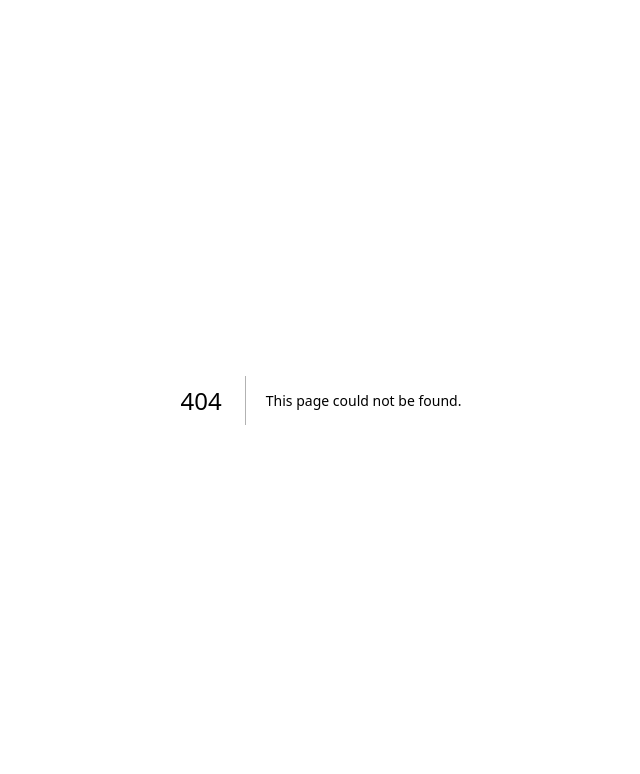
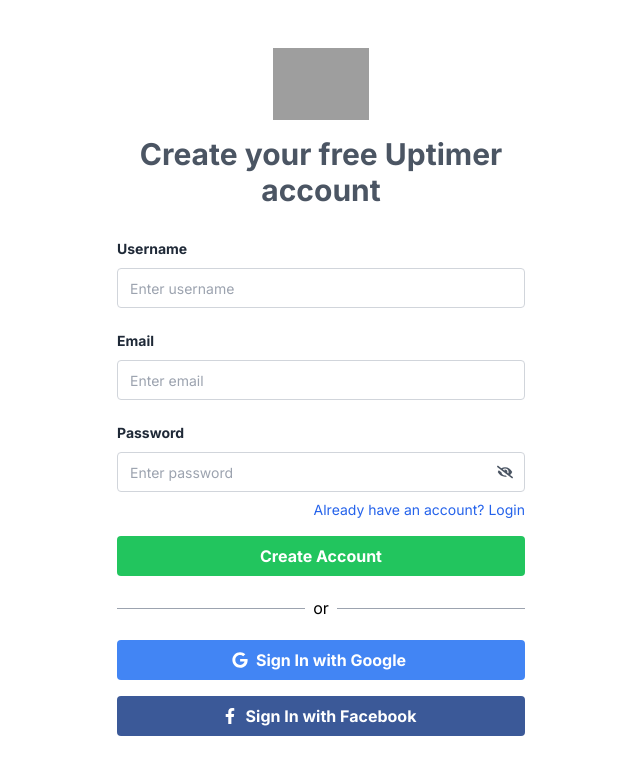
Before and after one commit to mlguels/uptimer-app, a Next.js app in the folder uptimer-client/: page /create-account in a window 1280 px wide. Before the commit this address had no page. Shown: the top 774 px of the page, without its empty margins (319-959 px from the left). Built offline with nearby package versions, Linux system fonts and the light colour scheme; grey boxes are pictures that could not be loaded; what apollo3-cache-persist would draw is missing.

Commit message:
Add sign up page

```diff
--- /dev/null
+++ b/uptimer-client/src/app/(auth)/create-account/page.tsx
@@ -0,0 +1,118 @@
+import { FC, Fragment, ReactElement } from "react";
+import Image from "next/image";
+import Link from "next/link";
+import PageLoader from "next/dist/client/page-loader";
+
+import Button from "@/components/Button";
+
+import TextInput from "@/components/TextInput";
+import { FaEyeSlash, FaEye, FaGoogle, FaFacebookF } from "react-icons/fa";
+import clsx from "clsx";
+import exp from "constants";
+
+const Register: FC = (): ReactElement => {
+  return (
+    <div className="relative flex flex-col h-screen mx-auto w-11/12 max-w-md rounded-lg bg-white md:w-2/3">
+      <form>
+        <div className="mt-12 w-full px-5">
+          <div className="mb-5 flex flex-col justify-between text-gray-600">
+            <Link href="/" className="w-24 flex mx-auto mb-4 cursor-pointer">
+              <Image
+                src="https://i.ibb.co/SBvxyHC/uptimer.png"
+                alt="API Monitor"
+                className="w-full"
+                width={400}
+                height={400}
+                priority
+              />
+            </Link>
+            <h1 className="flex w-full text-center justify-center text-3xl font-bold mb-2">
+              Create your free Uptimer account
+            </h1>
+          </div>
+          <Fragment>
+            <label
+              htmlFor="username"
+              className="text-sm font-bold leading-tight tracking-normal text-gray-800"
+            >
+              Username
+            </label>
+            <TextInput
+              id="username"
+              name="username"
+              type="text"
+              className="mt-2 mb-5 flex h-10 w-full items-center rounded border border-gray-300 pl-3 text-sm font-normal text-gray-600 focus:border focus:border-sky-500/50 focus:outline-none"
+              placeholder="Enter username"
+            />
+          </Fragment>
+          <Fragment>
+            <label htmlFor="email" className="text-sm font-bold leading-tight tracking-normal text-gray-800">
+              Email
+            </label>
+            <TextInput
+              id="email"
+              name="email"
+              type="email"
+              className="mt-2 mb-5 flex h-10 w-full items-center rounded border border-gray-300 pl-3 text-sm font-normal text-gray-600 focus:border focus:border-sky-500/50 focus:outline-none"
+              placeholder="Enter email"
+            />
+          </Fragment>
+          <Fragment>
+            <label
+              htmlFor="password"
+              className="text-sm font-bold leading-tight tracking-normal text-gray-800"
+            >
+              Password
+            </label>
+            <div className="relative mb-2 mt-2">
+              <div className="absolute right-0 flex h-full cursor-pointer items-center pr-3 text-gray-600">
+                {"password" === "password" ? (
+                  <FaEyeSlash className="icon icon-tabler icon-tabler-info-circle" />
+                ) : (
+                  <FaEye className="icon icon-tabler icon-tabler-info-circle" />
+                )}
+              </div>
+              <TextInput
+                id="password"
+                name="password"
+                className="flex h-10 w-full items-center rounded border border-gray-300 pl-3 text-sm font-normal text-gray-600 focus:border focus:border-sky-500/50 focus:outline-none"
+                placeholder="Enter password"
+              />
+            </div>
+          </Fragment>
+          <div className="flex justify-end">
+            <div className="mb-4 ml-2 cursor-pointer text-sm text-blue-600 hover:underline dark:text-blue-500">
+              <Link href="/login">Already have an account? Login</Link>
+            </div>
+          </div>
+          <Button
+            type="submit"
+            className="bg-green-500 text-md block w-full cursor-pointer rounded px-8 py-2 text-center font-bold text-white hover:bg-green-400 focus:outline-none"
+            label="Create Account"
+          />
+        </div>
+      </form>
+      <div className="px-5">
+        <div className="relative flex py-5 items-center">
+          <div className="flex-grow border-t border-gray-400"></div>
+          <span className="flex-shrink mx-2">or</span>
+          <div className="flex-grow border-t border-gray-400"></div>
+        </div>
+        <Button
+          type="button"
+          icon={<FaGoogle className="mr-2 -ml-1 w-4 h-4" />}
+          className="text-md w-full cursor-pointer rounded px-8 py-2 text-center font-bold text-white inline-flex items-center justify-center bg-[#4285F4] hover:bg-[#4285F4]/90 focus:outline-none"
+          label="Sign In with Google"
+        />
+        <Button
+          type="button"
+          icon={<FaFacebookF className="mr-2 -ml-1 w-4 h-4" />}
+          className="text-md w-full mt-4 cursor-pointer rounded px-8 py-2 text-center font-bold text-white inline-flex items-center justify-center bg-[#3b5998] hover:bg-[#3b5998]/90 focus:outline-none"
+          label="Sign In with Facebook"
+        />
+      </div>
+    </div>
+  );
+};
+
+export default Register;
```
